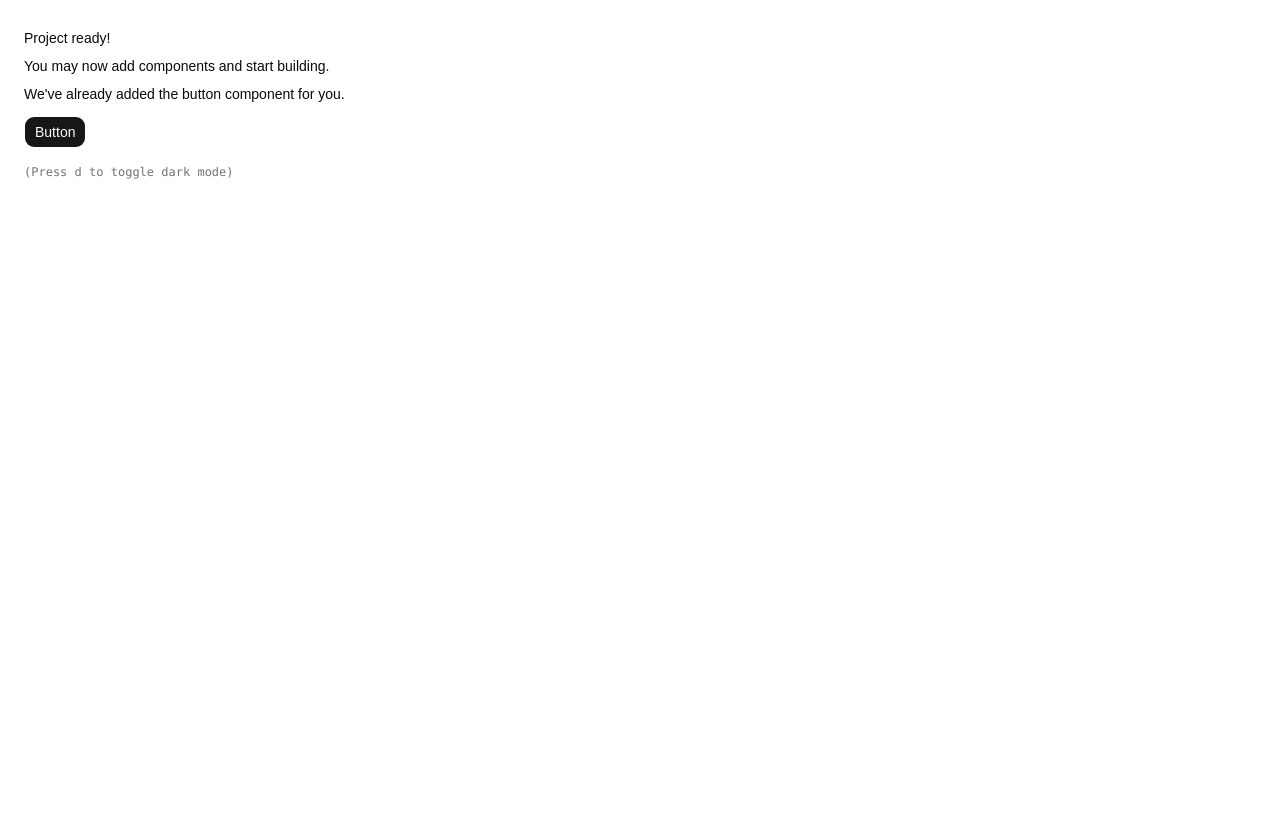
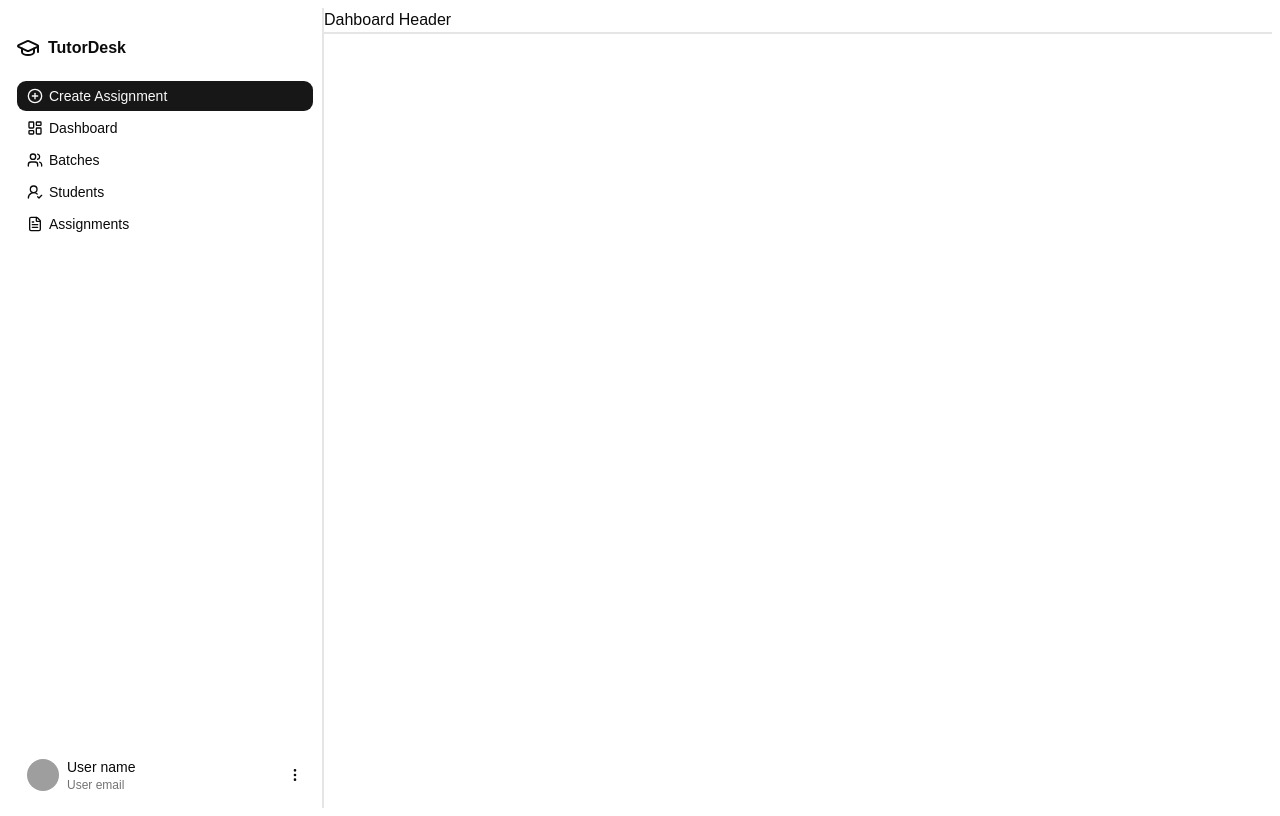
Before and after one commit to sum4n/tutordesk-ui, a React (Vite) app: page / in a window 1280 px wide. Built offline with nearby package versions, Linux system fonts and the light colour scheme; grey boxes are pictures that could not be loaded.

Commit message:
feat: remove boilerplate code and render sidebar and dashboard

```diff
--- a/src/App.tsx
+++ b/src/App.tsx
@@ -1,18 +1,14 @@
-import { Button } from "@/components/ui/button"
+import Sidebar from "@/components/Sidebar"
+import Dashboard from "@/components/Dashboard"
 
 export function App() {
   return (
-    <div className="flex min-h-svh p-6">
-      <div className="flex max-w-md min-w-0 flex-col gap-4 text-sm leading-loose">
-        <div>
-          <h1 className="font-medium">Project ready!</h1>
-          <p>You may now add components and start building.</p>
-          <p>We&apos;ve already added the button component for you.</p>
-          <Button className="mt-2">Button</Button>
-        </div>
-        <div className="font-mono text-xs text-muted-foreground">
-          (Press <kbd>d</kbd> to toggle dark mode)
-        </div>
+    <div className="flex p-2">
+      <div className="h-screen basis-1/4">
+        <Sidebar />
+      </div>
+      <div className="h-screen basis-3/4">
+        <Dashboard />
       </div>
     </div>
   )
```
